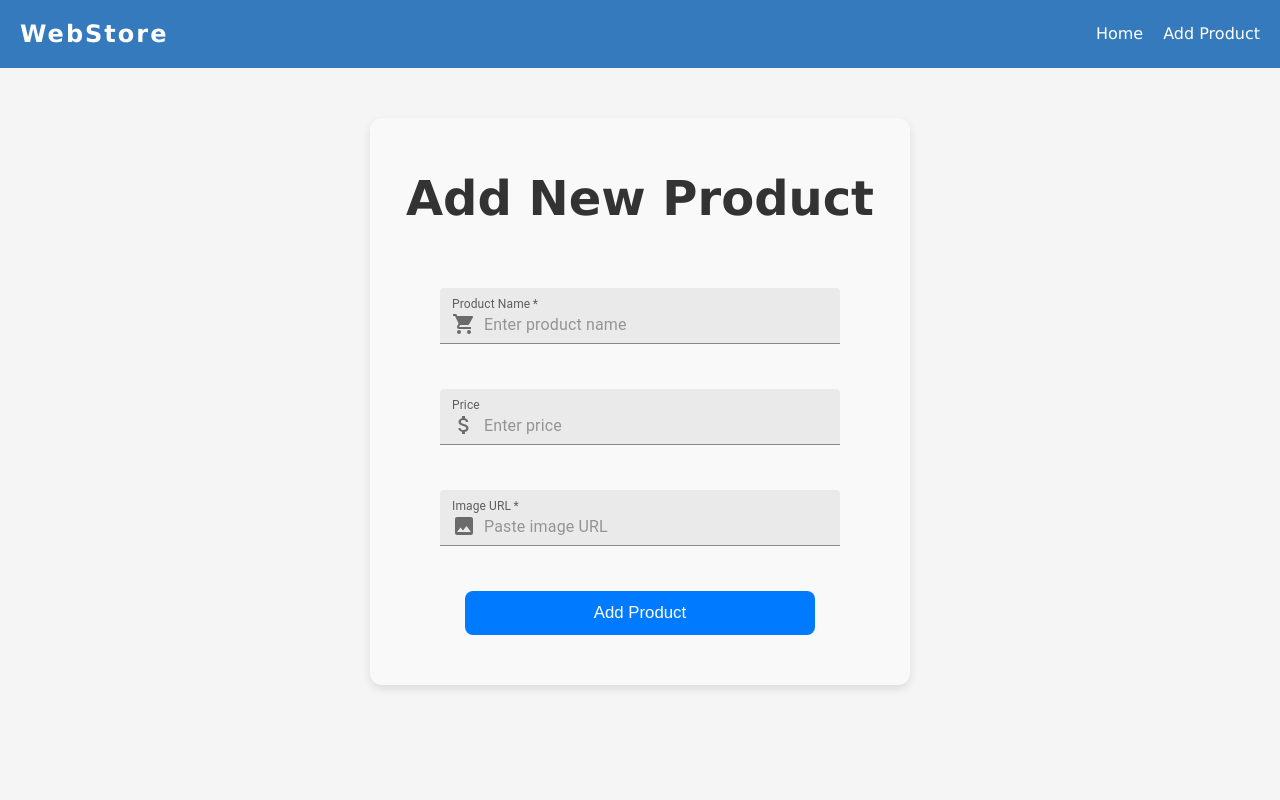
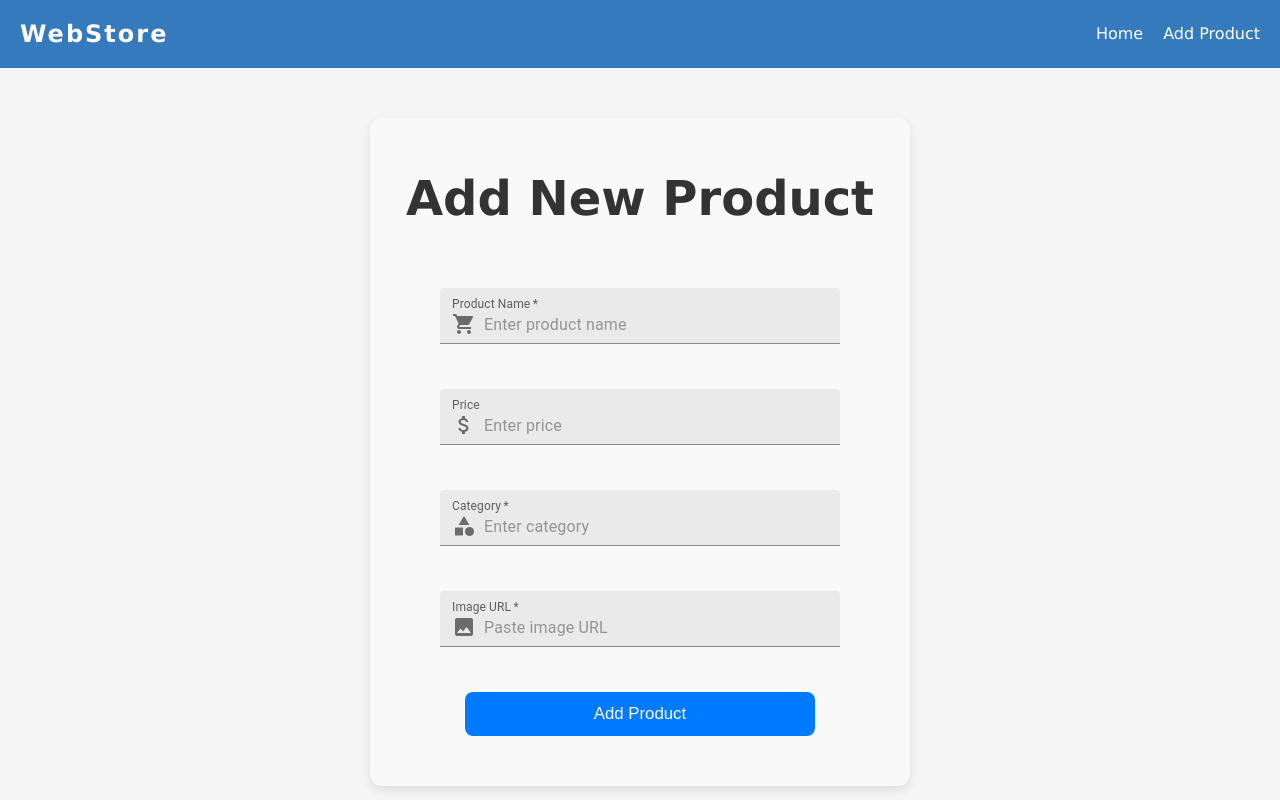
Before and after one commit to ticinovicsara/Internship-15-WebStore, a React (Vite) app in the folder WebStore/: page /add-product in a window 1280 px wide. Built offline with nearby package versions, Linux system fonts and the light colour scheme.

Commit message:
home page display fix

```diff
--- a/WebStore/src/pages/AddProductPage.tsx
+++ b/WebStore/src/pages/AddProductPage.tsx
@@ -15,13 +15,14 @@ const AddProductPage: React.FC = () => {
   const [productName, setProductName] = useState("");
   const [productPrice, setProductPrice] = useState("");
   const [productImage, setProductImage] = useState("");
+  const [category, setCategory] = useState("");
 
   const handleAddProduct = (event: React.FormEvent) => {
     event.preventDefault();
 
     const priceValue = parseFloat(productPrice);
 
-    if (!productName || !productPrice || !productImage) {
+    if (!productName || !productPrice || !productImage || !category) {
       toast.error("All fields are required!", {
         position: "top-right",
         autoClose: 3000,
@@ -42,13 +43,23 @@ const AddProductPage: React.FC = () => {
       title: productName,
       price: productPrice,
       image: productImage,
-      category: "custom",
+      category: category,
     };
 
     const storedProducts = JSON.parse(localStorage.getItem("products") ?? "[]");
 
     const updatedProducts = [...storedProducts, newProduct];
     localStorage.setItem("products", JSON.stringify(updatedProducts));
+
+    const storedCategories = JSON.parse(
+      localStorage.getItem("categories") ?? "[]"
+    );
+    if (!storedCategories.includes(category)) {
+      localStorage.setItem(
+        "categories",
+        JSON.stringify([...storedCategories, category])
+      );
+    }
 
     toast.success("Product added successfully!", {
       position: "top-right",
@@ -98,6 +109,22 @@ const AddProductPage: React.FC = () => {
       />
       <TextField
         required
+        id="product-category"
+        label="Category"
+        placeholder="Enter category"
+        variant="filled"
+        value={category}
+        onChange={(e) => setCategory(e.target.value)}
+        InputProps={{
+          startAdornment: (
+            <InputAdornment position="start">
+              <Category />
+            </InputAdornment>
+          ),
+        }}
+      />
+      <TextField
+        required
         id="product-image"
         label="Image URL"
         placeholder="Paste image URL"
--- a/WebStore/src/pages/HomePage.tsx
+++ b/WebStore/src/pages/HomePage.tsx
@@ -33,7 +33,12 @@ function HomePage() {
           "https://fakestoreapi.com/products/categories"
         );
         const catData = await catRes.json();
-        setCategories(catData);
+
+        const localCategories = [
+          ...new Set(localProducts.map((p) => p.category)),
+        ];
+
+        setCategories([...new Set([...catData, ...localCategories])]);
       } catch (error) {
         console.error("Error fetching products:", error);
       }
--- a/WebStore/src/styles/new-product/form.css
+++ b/WebStore/src/styles/new-product/form.css
@@ -11,7 +11,7 @@
   max-width: 500px;
   gap: 30px;
   margin: 50px auto;
-  margin-bottom: 0;
+  margin-bottom: 10px;
   padding: 20px;
   background: #f9f9f9;
   border-radius: 12px;
```
